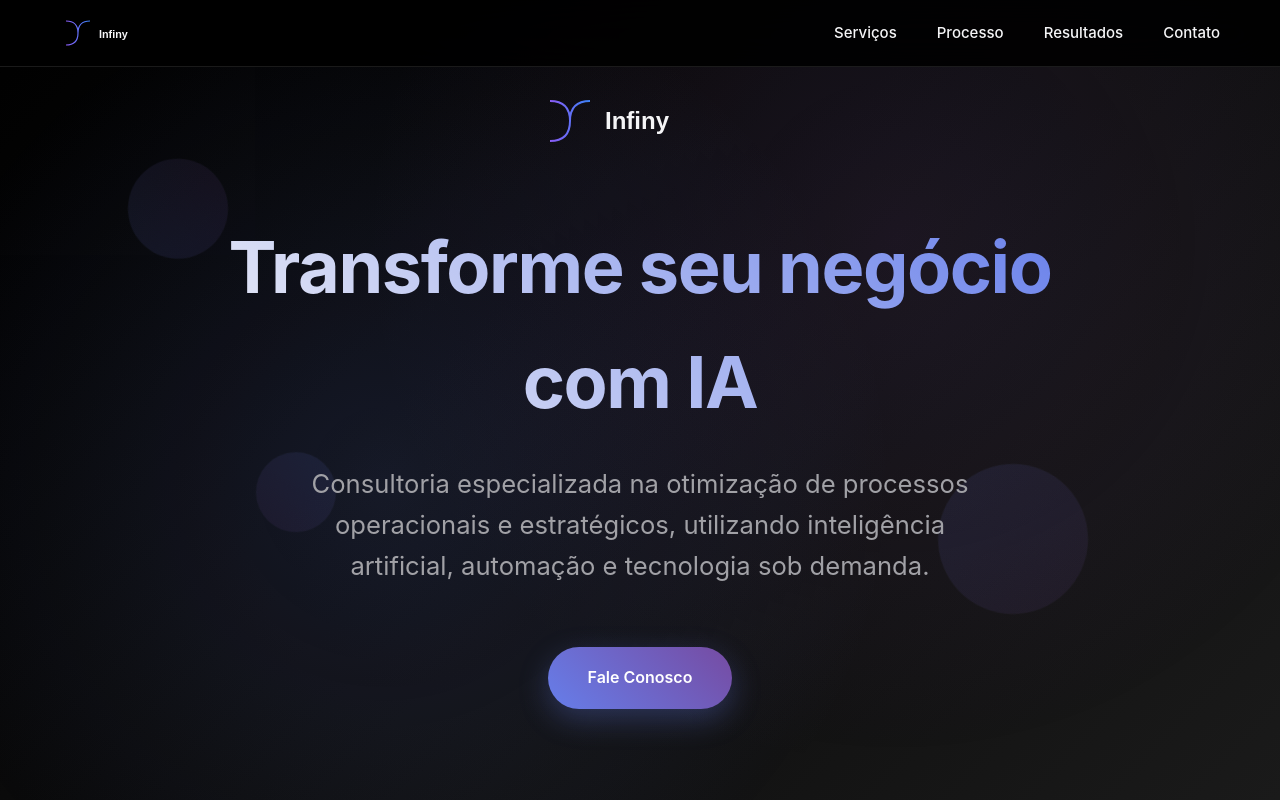
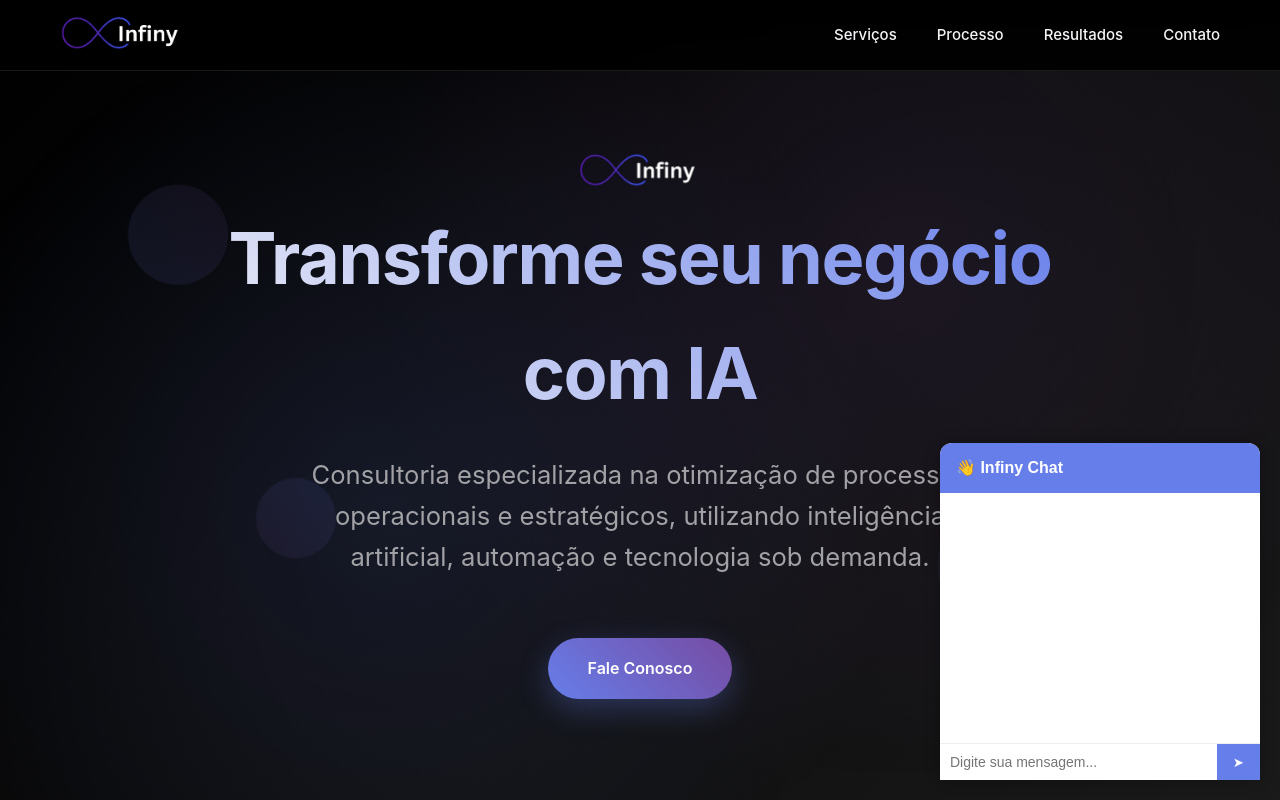
Before and after one commit to cauanecapasso/infiny-site, a plain HTML site: page index.html in a window 1280 px wide. Shown: the top 800 px of the page. Drawn offline with Linux system fonts and the light colour scheme.

```diff
--- a/index.html
+++ b/index.html
@@ -1,7 +1,10 @@
 <!DOCTYPE html>
 <html lang="pt-BR">
 <head>
-    <meta charset="UTF-8">
+    <meta charset="UTF-8">git remote add origin https://github.com/cauanecapasso/infiny-site.git
+git branch -M main
+git push -u origin main
+
     <meta name="viewport" content="width=device-width, initial-scale=1.0">
     <title>Infiny - Consultoria em IA e Automação</title>
     <style>
@@ -543,23 +546,62 @@
         }
     </style>
 </head>
+<!-- Chatbox fixo no canto da tela -->
+<div id="chatbox" style="position: fixed; bottom: 20px; right: 20px; width: 320px; background: #fff; border-radius: 12px; box-shadow: 0 0 15px rgba(0,0,0,0.3); font-family: sans-serif; z-index: 9999;">
+  <div style="background: #667eea; color: white; padding: 12px 16px; font-weight: bold; border-top-left-radius: 12px; border-top-right-radius: 12px;">
+    👋 Infiny Chat
+  </div>
+  <div id="chat-messages" style="padding: 12px; height: 250px; overflow-y: auto; font-size: 14px;"></div>
+  <div style="display: flex; border-top: 1px solid #eee;">
+    <input id="chat-input" type="text" placeholder="Digite sua mensagem..." style="flex: 1; padding: 10px; border: none; font-size: 14px;">
+    <button onclick="sendMessage()" style="background: #667eea; color: white; border: none; padding: 10px 16px; cursor: pointer;">➤</button>
+  </div>
+</div>
+
+<script>
+  async function sendMessage() {
+    const input = document.getElementById("chat-input");
+    const chat = document.getElementById("chat-messages");
+    const msg = input.value.trim();
+    if (!msg) return;
+
+    // Exibe a mensagem do usuário
+    const userMsg = document.createElement("div");
+    userMsg.style.margin = "6px 0";
+    userMsg.innerHTML = `<strong>Você:</strong> ${msg}`;
+    chat.appendChild(userMsg);
+    input.value = "";
+
+    try {
+      const response = await fetch("https://hub.infiny.com.br/webhook/infiny", {
+        method: "POST",
+        headers: { "Content-Type": "application/json" },
+        body: JSON.stringify({ mensagem: msg }) // Altere se o nome do campo for diferente
+      });
+
+      const data = await response.json();
+
+      const botMsg = document.createElement("div");
+      botMsg.style.margin = "6px 0";
+      botMsg.innerHTML = `<strong>InfinyBot:</strong> ${data.output || "Mensagem recebida."}`;
+      chat.appendChild(botMsg);
+    } catch (error) {
+      const errorMsg = document.createElement("div");
+      errorMsg.style.margin = "6px 0";
+      errorMsg.style.color = "red";
+      errorMsg.textContent = "❌ Erro ao enviar mensagem.";
+      chat.appendChild(errorMsg);
+    }
+
+    // Scroll para o final
+    chat.scrollTop = chat.scrollHeight;
+  }
+</script>
 <body>
     <!-- Navigation -->
     <nav class="navbar">
         <div class="nav-container">
-            <svg class="logo-nav" viewBox="0 0 400 120" xmlns="http://www.w3.org/2000/svg">
-                <defs>
-                    <linearGradient id="navGradient" x1="0%" y1="0%" x2="100%" y2="0%">
-                        <stop offset="0%" style="stop-color:#8B5CF6"/>
-                        <stop offset="100%" style="stop-color:#3B82F6"/>
-                    </linearGradient>
-                </defs>
-                <path d="M20 20 Q60 20 60 60 Q60 100 20 100 Q60 100 60 60 Q60 20 100 20"
-                      fill="none"
-                      stroke="url(#navGradient)"
-                      stroke-width="4"/>
-                <text x="130" y="75" fill="#f5f5f7" font-family="Arial, sans-serif" font-size="36" font-weight="600">Infiny</text>
-            </svg>
+            <img src="logo.png" alt="Logo Infiny" class="logo-nav">
             <ul class="nav-links">
                 <li><a href="#services">Serviços</a></li>
                 <li><a href="#process">Processo</a></li>
@@ -578,19 +620,7 @@
         </div>
 
         <div class="hero-content">
-            <svg class="hero-logo" viewBox="0 0 400 120" xmlns="http://www.w3.org/2000/svg">
-                <defs>
-                    <linearGradient id="heroGradient" x1="0%" y1="0%" x2="100%" y2="0%">
-                        <stop offset="0%" style="stop-color:#8B5CF6"/>
-                        <stop offset="100%" style="stop-color:#3B82F6"/>
-                    </linearGradient>
-                </defs>
-                <path d="M20 20 Q60 20 60 60 Q60 100 20 100 Q60 100 60 60 Q60 20 100 20"
-                      fill="none"
-                      stroke="url(#heroGradient)"
-                      stroke-width="4"/>
-                <text x="130" y="75" fill="#f5f5f7" font-family="Arial, sans-serif" font-size="48" font-weight="700">Infiny</text>
-            </svg>
+            <img src="logo2.png" alt="Logo Infiny" class="logo-nav">
             <h1 class="hero-title">Transforme seu negócio com IA</h1>
             <p class="hero-subtitle">
                 Consultoria especializada na otimização de processos operacionais e estratégicos,
```
Also changed, not shown: logo.png (added), logo2.png (added).
